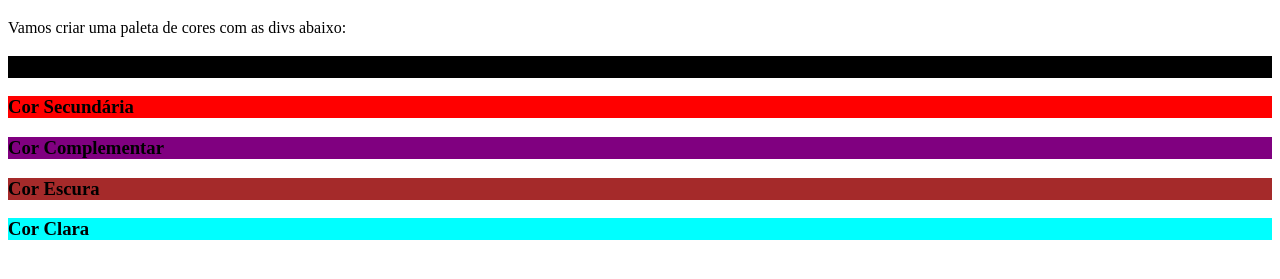
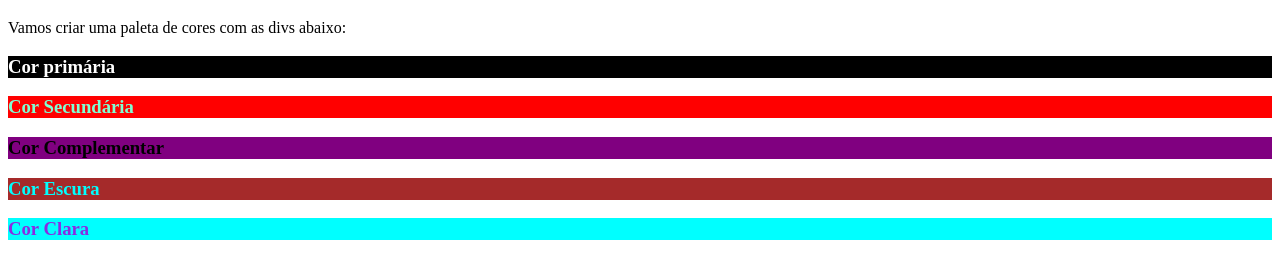
Before and after one commit to alanguilhermeM/trybe-exercicios, a plain HTML site: page Intrudução-à-HTML-e-CSS/Dia03-Seletores-e-Posicionamento/index4.html in a window 1280 px wide. Shown: the part 61-340 px from the top of the page. Drawn offline with Linux system fonts and the light colour scheme.

Commit message:
Estilizando cada um dos h3

```diff
--- a/Intrudução-à-HTML-e-CSS/Dia03-Seletores-e-Posicionamento/style4.css
+++ b/Intrudução-à-HTML-e-CSS/Dia03-Seletores-e-Posicionamento/style4.css
@@ -17,3 +17,20 @@ div:hover {
 .aqua {
     background-color: aqua;
 }
+
+.black > h3 {
+    color: white;
+}
+.red > h3 {
+    color: aquamarine;
+}
+.purple > h3 {
+    color: black;
+}
+
+.brown > h3 {
+    color: aqua;
+}
+.aqua > h3 {
+    color: blueviolet;
+}
```
